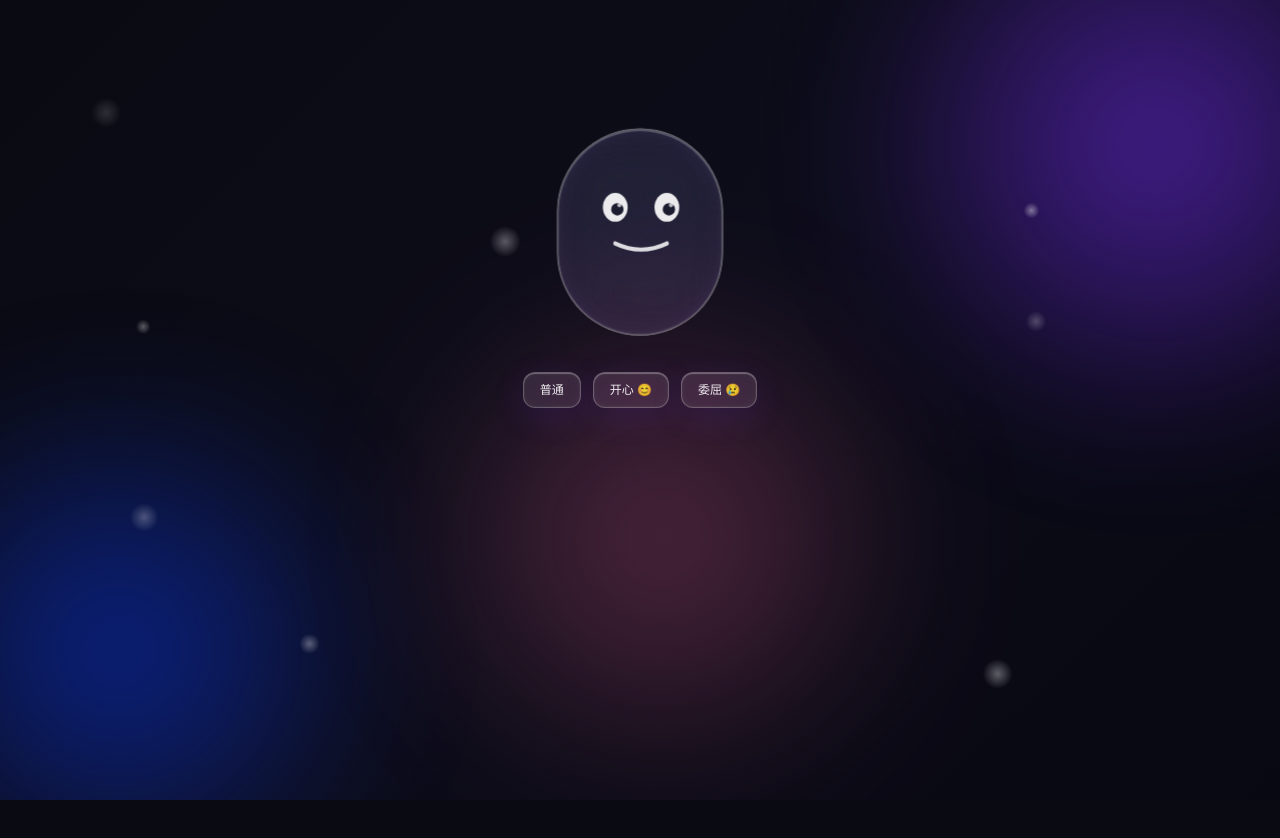
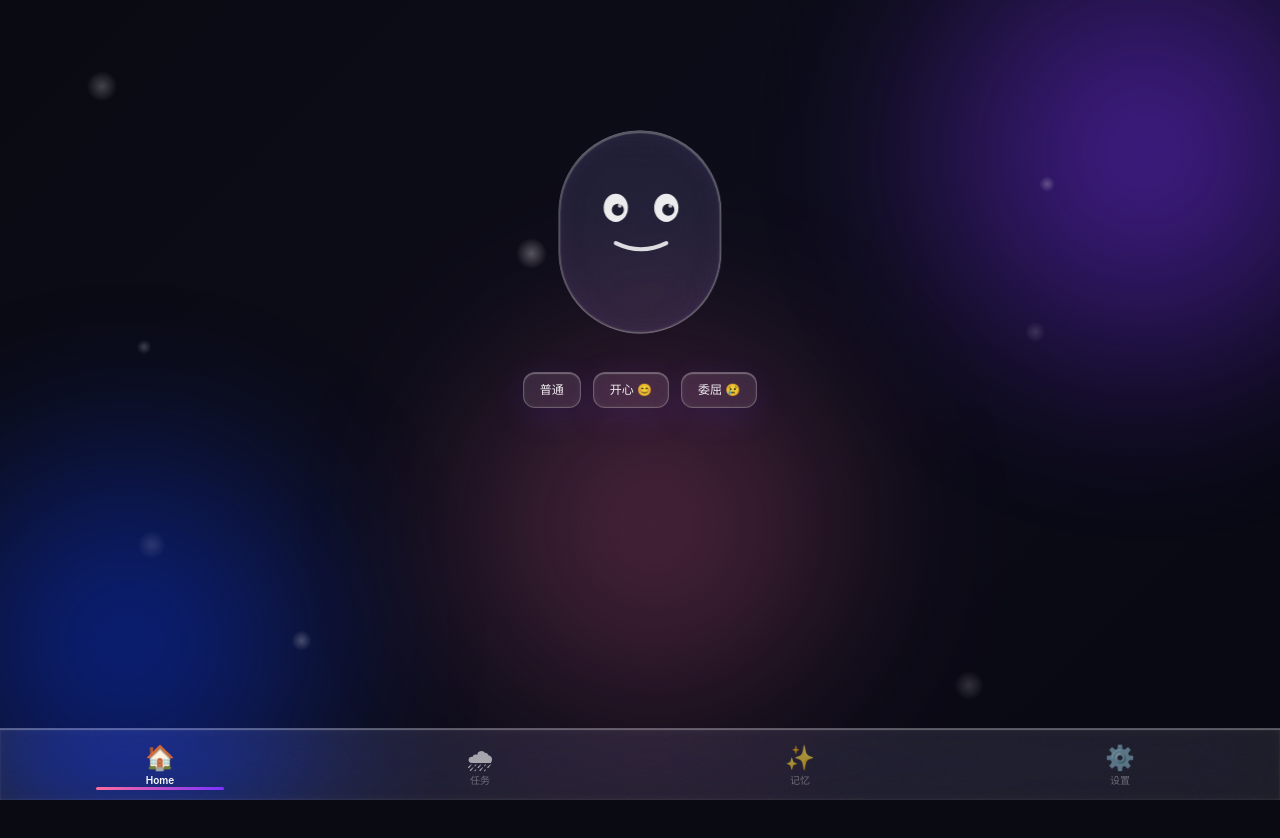
Before and after one commit to LingzheM/earth_daily_job, a Next.js app in the folder earth-daily-jobs-app/: page / in a window 1280 px wide. Shown: the top 838 px of the page. Built offline with nearby package versions, Linux system fonts and the light colour scheme.

Commit message:
session 3 task 16 TabBar

```diff
--- a/earth-daily-jobs-app/src/app/layout.tsx
+++ b/earth-daily-jobs-app/src/app/layout.tsx
@@ -2,6 +2,7 @@ import type { Metadata } from 'next';
 import './globals.css';
 import LiquidBackground from '@/components/global/LiquidBackground';
 import LiquidParticles from '@/components/global/LiquidParticles';
+import TabBar from '@/components/global/TabBar';
 
 export const metadata: Metadata = {
   title: 'Life Quest — 地球Online',
@@ -32,8 +33,7 @@ export default function RootLayout({
         >
           {children}
         </div>
-
-        {/* TabBar placeholder — replaced in Task 19 */}
+        <TabBar />
       </body>
     </html>
   );
--- /dev/null
+++ b/earth-daily-jobs-app/src/components/global/TabBar.tsx
@@ -0,0 +1,121 @@
+'use client';
+
+import { motion, LayoutGroup } from 'framer-motion';
+import { usePathname } from 'next/navigation';
+import Link from 'next/link';
+import { springBouncy, liftVariant, tabIndicator } from '@/lib/animations';
+
+const tabs = [
+  { id: 'home', label: 'Home', icon: '🏠', href: '/' },
+  { id: 'task', label: '任务', icon: '🌧', href: '/tasks' },
+  { id: 'pond', label: '记忆', icon: '✨', href: '/pond' },
+  { id: 'settings', label: '设置', icon: '⚙️', href: '/settings' },
+]
+
+/**
+ * TabBar — Fixed glass bottom navigation
+ *
+ * Design spec: docs/design/tab-bar.md
+ * PRD: AC-F4-01 to AC-F4-08
+ *
+ * Indicator: layoutId="tabIndicator" animates between active tab positions.
+ * Safe area: paddingBottom uses env(safe-area-inset-bottom) for iOS notch.
+ */
+export default function TabBar() {
+  const pathname = usePathname();
+
+  return (
+    <LayoutGroup>
+      <nav
+        className="glass"
+        style={{
+          position: 'fixed',
+          bottom: 0,
+          left: 0,
+          right: 0,
+          zIndex: 10,
+          display: 'flex',
+          alignItems: 'center',
+          justifyContent: 'space-around',
+          height: '72px',
+          paddingBottom: 'env(safe-are-inset-bottom, 0px)',
+          backdropFilter: 'var(--glass-blur-heavy)',
+          WebkitBackdropFilter: 'var(--glass-blur-heavy)',
+          borderRadius: 0,
+          borderBottom: 'none',
+          borderLeft: 'none',
+          borderRight: 'none',
+        }}
+        aria-label='Main navigation'
+      >
+        {tabs.map((tab) => {
+          const isActive = pathname === tab.href;
+          return (
+            <Link
+              key={tab.id}
+              href={tab.href}
+              aria-label={tab.label}
+              aria-current={isActive ? 'page' : undefined}
+              style={{
+                flex: 1,
+                display: 'flex',
+                flexDirection: 'column',
+                alignItems: 'center',
+                justifyContent: 'center',
+                gap: '3px',
+                textDecoration: 'none',
+                minHeight: '44px',
+                minWidth: '44px',
+                position: 'relative',
+                paddingTop: '4px',
+              }}
+            >
+              {/** Active indicator - layoutId enables cross-tab animation */}
+              {isActive && (
+                <motion.div
+                  layoutId="tabIndicator"
+                  transition={tabIndicator}
+                  style={{
+                    position: 'absolute',
+                    bottom: '-2px',
+                    height: '3px',
+                    width: '40%',
+                    background: 'linear-gradient(90deg, #FF6B9D, #7B2FFF)',
+                    borderRadius: '9999px',
+                    boxShadow: '0 0 10px rgba(123, 47, 255, 0.6),'
+                  }}
+                />
+              )}
+
+              <motion.span
+                style={{
+                  fontSize: '24px',
+                  lineHeight: 1,
+                  color: isActive ? 'var(--text-accent)' : 'var(--text-secondary)',
+                  transition: 'color 0.2s ease',
+                }}
+                variants={liftVariant}
+                whileHover="hover"
+                whileTap="tap"
+                transition={springBouncy}
+              >
+                {tab.icon}
+              </motion.span>
+
+              <span
+                style={{
+                  fontSize: '10px',
+                  fontWeight: isActive ? 600 : 400,
+                  color: isActive ? 'var(--text-accent)' : 'var(--text-tertiary)',
+                  transition: 'color 0.2s ease font-weight 0.2s ease',
+                }}
+              >
+                {tab.label}
+              </span>
+            </Link>
+          )
+        })}
+      </nav>
+    </LayoutGroup>
+  )
+}
```
